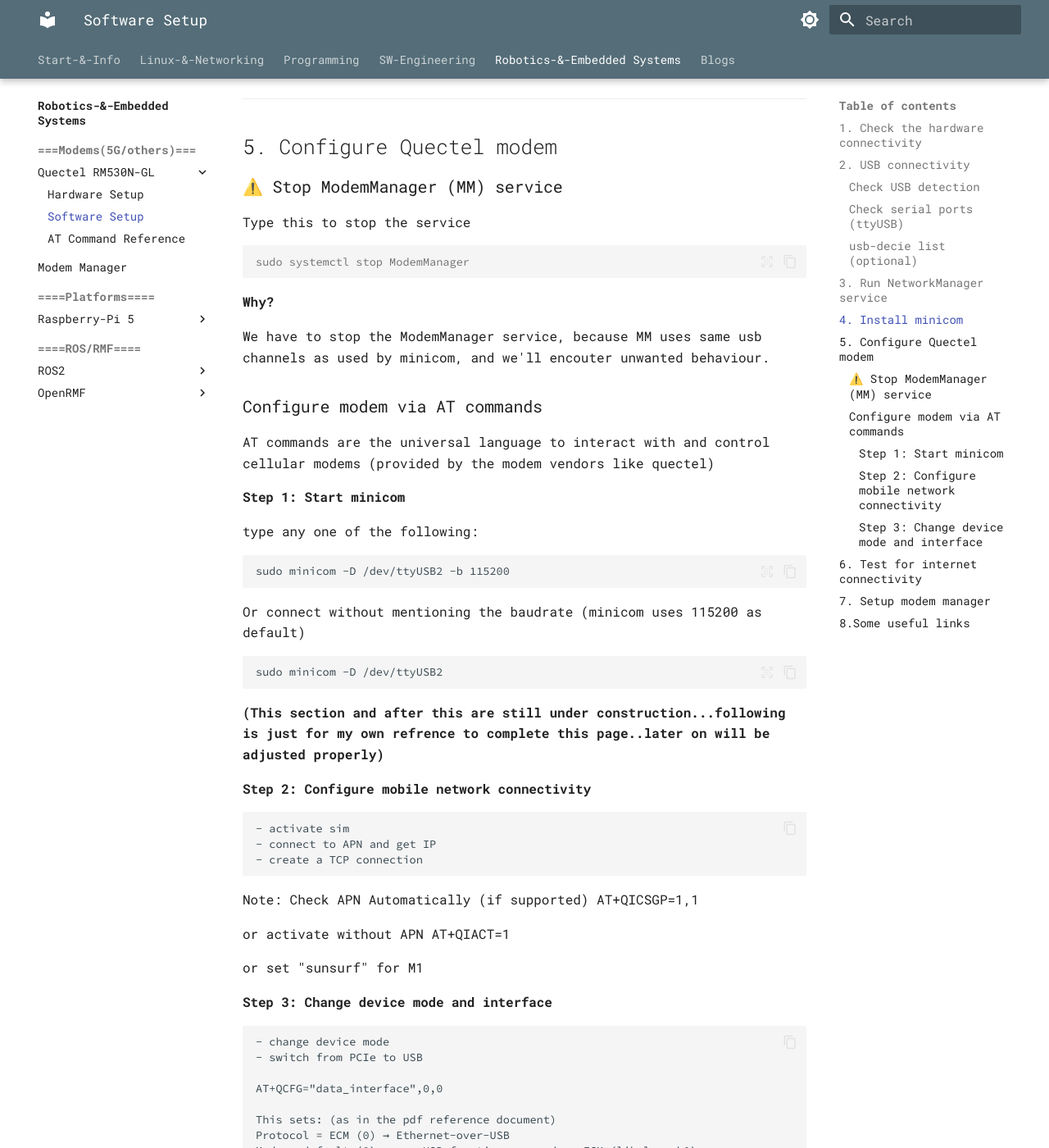
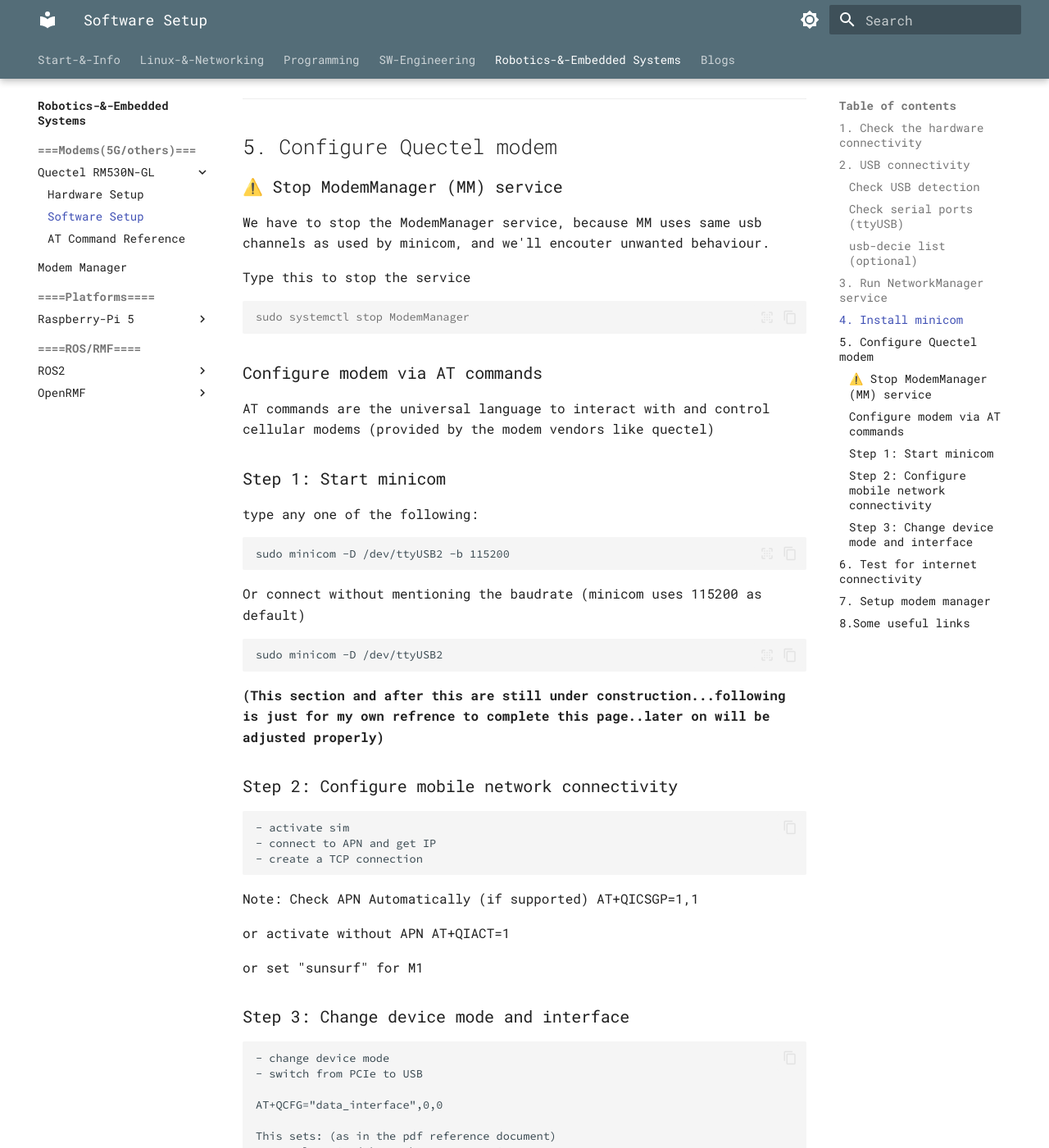
Before and after one commit to alohamujeeb/alohamujeeb.github.io, an MkDocs documentation site: the page built from docs/embsys-drobot/Quectel-RM530N-GL/02-sw-setup-pi5.md, in a window 1280 px wide and 1400 px high, scrolled down 2908 px. Shown: the whole window at 82% size. Built offline with MkDocs 1.6.1 and Material for MkDocs 9.7.7, drawn with Linux system fonts in a browser that asks for light colours; some of the changed text lies outside the part shown.

Commit message:
some changes

````diff
--- a/docs/embsys-drobot/Quectel-RM530N-GL/02-sw-setup-pi5.md
+++ b/docs/embsys-drobot/Quectel-RM530N-GL/02-sw-setup-pi5.md
@@ -108,20 +108,17 @@ Copyright (C) Miquel van Smoorenburg.
 
 ### ⚠️ Stop ModemManager (MM) service
 
+We have to stop the ModemManager service, because MM uses same usb channels as used by minicom, and we'll encouter unwanted behaviour.
+
 Type this to stop the service
 ``` console
 sudo systemctl stop ModemManager
 ```
 
-**Why?**
-
-We have to stop the ModemManager service, because MM uses same usb channels as used by minicom, and we'll encouter unwanted behaviour.
-
 ### Configure modem via AT commands
-
 AT commands are the universal language to interact with and control cellular modems (provided by the modem vendors like quectel)
 
-#### Step 1: Start minicom
+### Step 1: Start minicom
 type any one of the following:
 ``` consolde
 sudo minicom -D /dev/ttyUSB2 -b 115200
@@ -133,7 +130,7 @@ sudo minicom -D /dev/ttyUSB2
 
 **(This section and after this are  still under construction...following is just for my own refrence to complete this page..later on will be adjusted properly)**
 
-#### Step 2: Configure mobile network connectivity
+### Step 2: Configure mobile network connectivity
 
 
 	- activate sim
@@ -150,7 +147,7 @@ AT+QIACT=1
 or set "sunsurf" for M1
 
 
-#### Step 3: Change device mode and interface
+### Step 3: Change device mode and interface
 
 	- change device mode
 	- switch from PCIe to USB
@@ -166,7 +163,7 @@ or set "sunsurf" for M1
 	AT+CFUN=1,1	  ( to reboot the modem)
 
 
-**must verify following modes' values
+**must verify following modes' values**
 
 | Value | Mode  | Interface Name | Kernel Driver            | Notes                                   |
 |-------|-------|----------------|---------------------------|-----------------------------------------|
````
